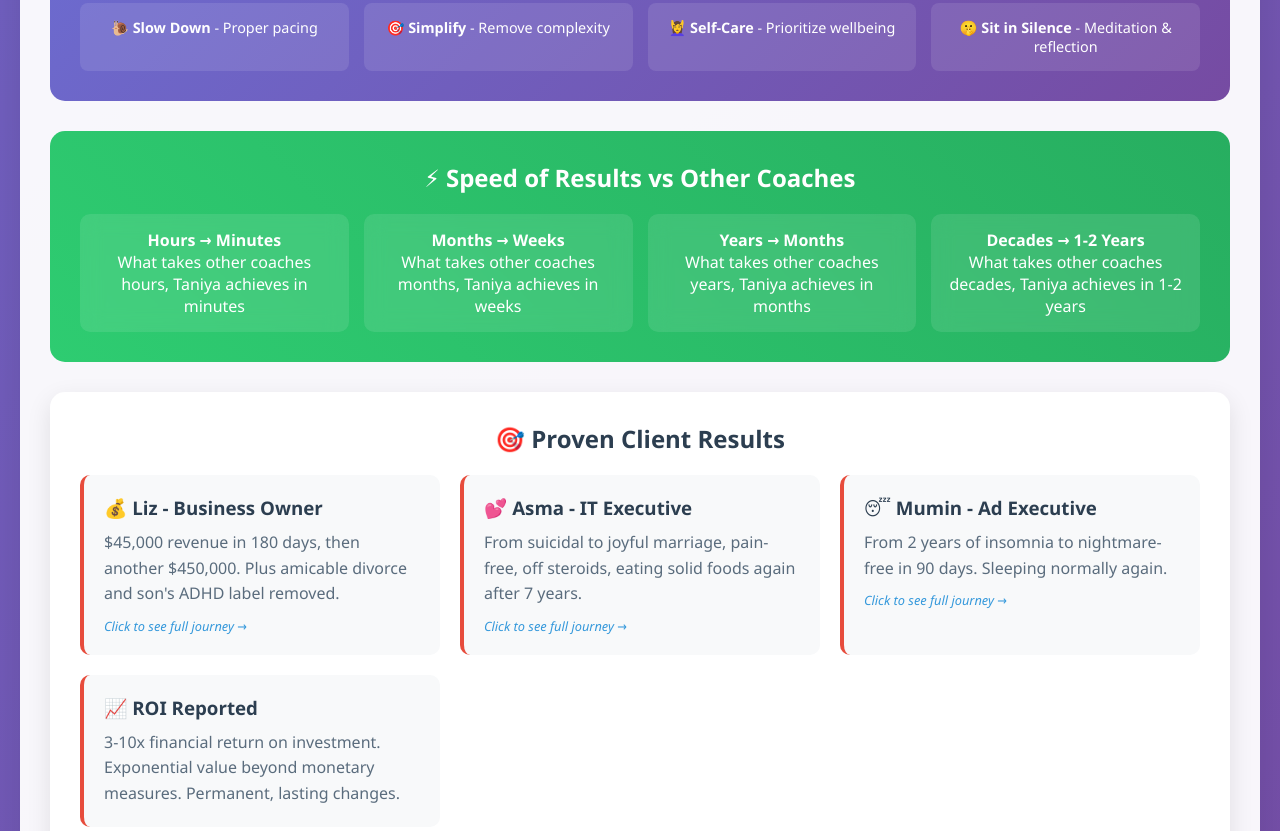
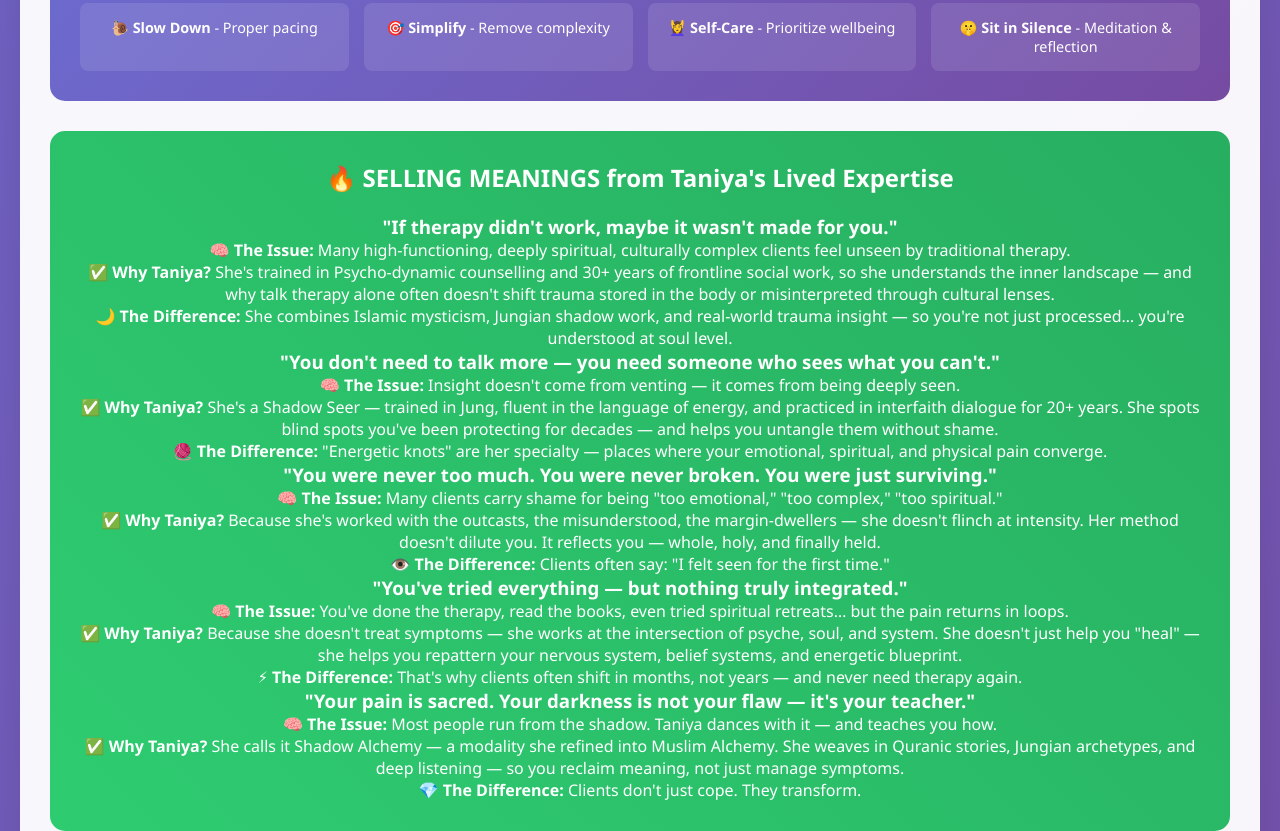
Before and after one commit to ngolos/reflective-space, a plain HTML site: page index.html in a window 1280 px wide. Shown: the part 4210-5041 px from the top of the page. Drawn offline with Linux system fonts and the light colour scheme.

Commit message:
Update index.html

```diff
--- a/index.html
+++ b/index.html
@@ -1022,24 +1022,42 @@
             </div>
         </div>
 
-        <div class="speed-comparison">
-            <h2>⚡ Speed of Results vs Other Coaches</h2>
-            <div class="speed-grid">
-                <div class="speed-item">
-                    <strong>Hours → Minutes</strong><br>
-                    What takes other coaches hours, Taniya achieves in minutes
+       <div class="speed-comparison">
+            <h2>🔥 SELLING MEANINGS from Taniya's Lived Expertise</h2>
+            <div class="selling-meanings-grid">
+                <div class="meaning-item">
+                    <h3>"If therapy didn't work, maybe it wasn't made for you."</h3>
+                    <p><strong>🧠 The Issue:</strong> Many high-functioning, deeply spiritual, culturally complex clients feel unseen by traditional therapy.</p>
+                    <p><strong>✅ Why Taniya?</strong> She's trained in Psycho-dynamic counselling and 30+ years of frontline social work, so she understands the inner landscape — and why talk therapy alone often doesn't shift trauma stored in the body or misinterpreted through cultural lenses.</p>
+                    <p><strong>🌙 The Difference:</strong> She combines Islamic mysticism, Jungian shadow work, and real-world trauma insight — so you're not just processed… you're understood at soul level.</p>
                 </div>
-                <div class="speed-item">
-                    <strong>Months → Weeks</strong><br>
-                    What takes other coaches months, Taniya achieves in weeks
+
+                <div class="meaning-item">
+                    <h3>"You don't need to talk more — you need someone who sees what you can't."</h3>
+                    <p><strong>🧠 The Issue:</strong> Insight doesn't come from venting — it comes from being deeply seen.</p>
+                    <p><strong>✅ Why Taniya?</strong> She's a Shadow Seer — trained in Jung, fluent in the language of energy, and practiced in interfaith dialogue for 20+ years. She spots blind spots you've been protecting for decades — and helps you untangle them without shame.</p>
+                    <p><strong>🧶 The Difference:</strong> "Energetic knots" are her specialty — places where your emotional, spiritual, and physical pain converge.</p>
                 </div>
-                <div class="speed-item">
-                    <strong>Years → Months</strong><br>
-                    What takes other coaches years, Taniya achieves in months
+
+                <div class="meaning-item">
+                    <h3>"You were never too much. You were never broken. You were just surviving."</h3>
+                    <p><strong>🧠 The Issue:</strong> Many clients carry shame for being "too emotional," "too complex," "too spiritual."</p>
+                    <p><strong>✅ Why Taniya?</strong> Because she's worked with the outcasts, the misunderstood, the margin-dwellers — she doesn't flinch at intensity. Her method doesn't dilute you. It reflects you — whole, holy, and finally held.</p>
+                    <p><strong>👁️ The Difference:</strong> Clients often say: "I felt seen for the first time."</p>
                 </div>
-                <div class="speed-item">
-                    <strong>Decades → 1-2 Years</strong><br>
-                    What takes other coaches decades, Taniya achieves in 1-2 years
+
+                <div class="meaning-item">
+                    <h3>"You've tried everything — but nothing truly integrated."</h3>
+                    <p><strong>🧠 The Issue:</strong> You've done the therapy, read the books, even tried spiritual retreats… but the pain returns in loops.</p>
+                    <p><strong>✅ Why Taniya?</strong> Because she doesn't treat symptoms — she works at the intersection of psyche, soul, and system. She doesn't just help you "heal" — she helps you repattern your nervous system, belief systems, and energetic blueprint.</p>
+                    <p><strong>⚡ The Difference:</strong> That's why clients often shift in months, not years — and never need therapy again.</p>
+                </div>
+
+                <div class="meaning-item">
+                    <h3>"Your pain is sacred. Your darkness is not your flaw — it's your teacher."</h3>
+                    <p><strong>🧠 The Issue:</strong> Most people run from the shadow. Taniya dances with it — and teaches you how.</p>
+                    <p><strong>✅ Why Taniya?</strong> She calls it Shadow Alchemy — a modality she refined into Muslim Alchemy. She weaves in Quranic stories, Jungian archetypes, and deep listening — so you reclaim meaning, not just manage symptoms.</p>
+                    <p><strong>💎 The Difference:</strong> Clients don't just cope. They transform.</p>
                 </div>
             </div>
         </div>
```
